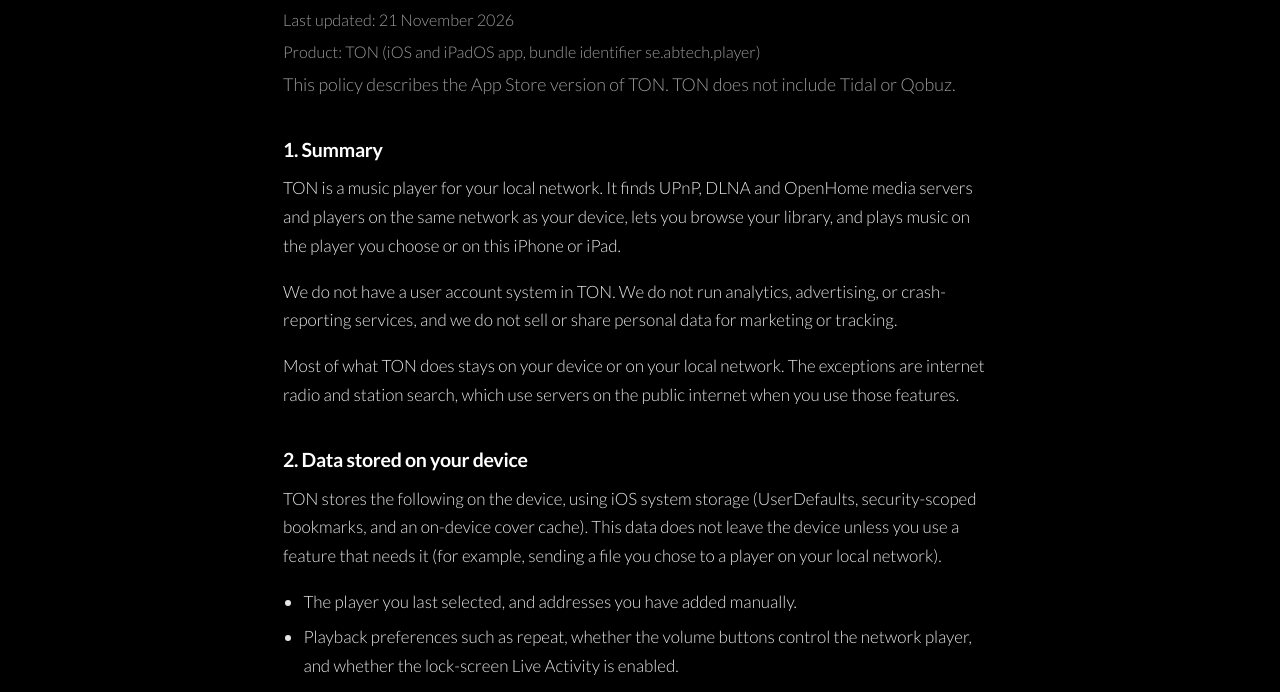
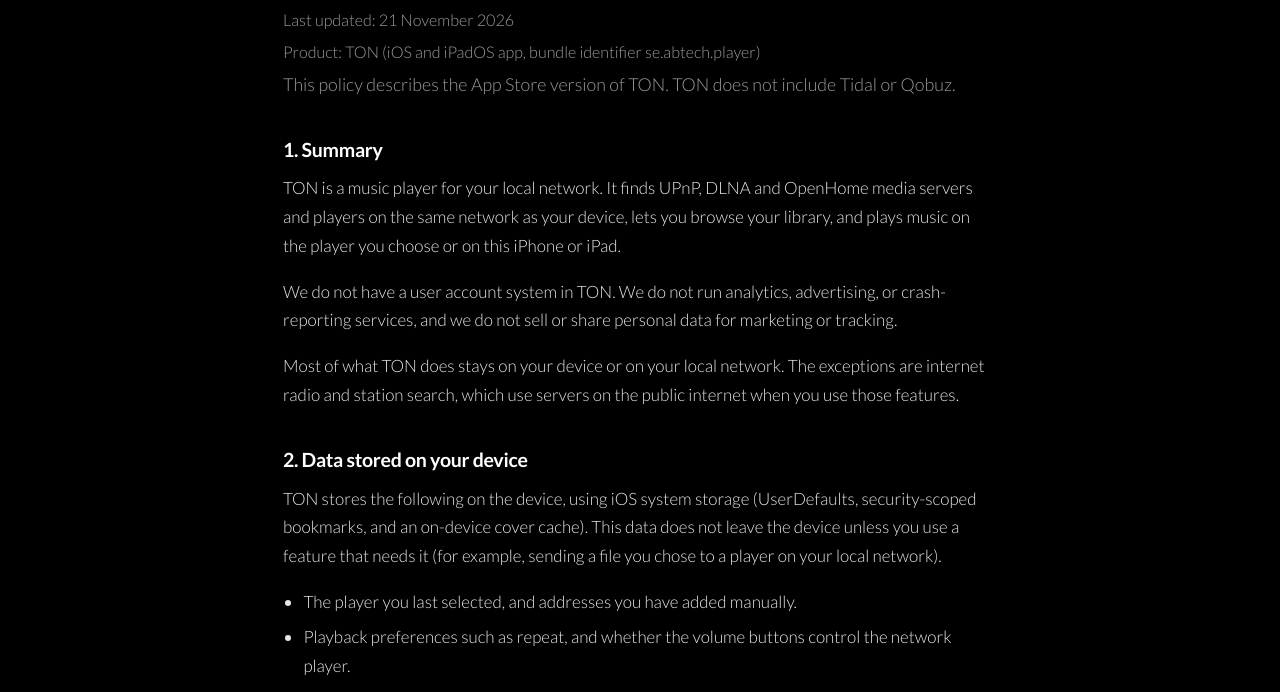
Before and after one commit to ab-tech-sweden/abtech-site, a plain HTML site: page privacy-policy.html in a window 1280 px wide. Shown: the part 252-944 px from the top of the page. Drawn offline with Linux system fonts and the light colour scheme.

Commit message:
Remove lock-screen Live Activity mention from TON privacy policy

```diff
--- a/privacy-policy.html
+++ b/privacy-policy.html
@@ -50,7 +50,7 @@
       <p>TON stores the following on the device, using iOS system storage (UserDefaults, security-scoped bookmarks, and an on-device cover cache). This data does not leave the device unless you use a feature that needs it (for example, sending a file you chose to a player on your local network).</p>
       <ul>
         <li>The player you last selected, and addresses you have added manually.</li>
-        <li>Playback preferences such as repeat, whether the volume buttons control the network player, and whether the lock-screen Live Activity is enabled.</li>
+        <li>Playback preferences such as repeat, and whether the volume buttons control the network player.</li>
         <li>Equalizer settings and any equalizer presets you save.</li>
         <li>Security-scoped bookmarks for folders you add from the Files app (including a USB drive or a network share already connected in Files). TON can read the audio files and artwork in those folders in order to play them or show them in the library.</li>
         <li>Cached album artwork, used only to display covers in the app.</li>
```
